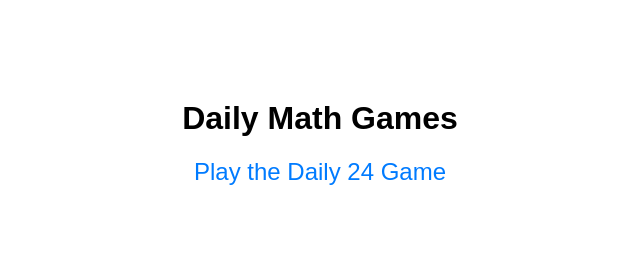
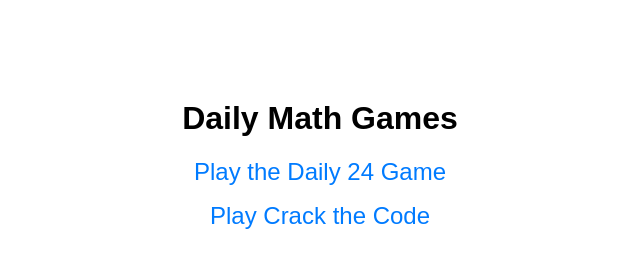
Before and after one commit to inportland99/drrajshah-extras, a plain HTML site: page index.html in a window 1280 px wide. Shown: the whole page, without its empty margins (320-960 px from the left). Drawn offline with Linux system fonts and the light colour scheme.

Commit message:
Add link to Crack the Code game in index.html

```diff
--- a/index.html
+++ b/index.html
@@ -22,5 +22,6 @@
 <body>
   <h1>Daily Math Games</h1>
   <p><a href="24game.html">Play the Daily 24 Game</a></p>
+  <p><a href="CrackTheCode/crackthecode.html">Play Crack the Code</a></p>
 </body>
 </html>
```
